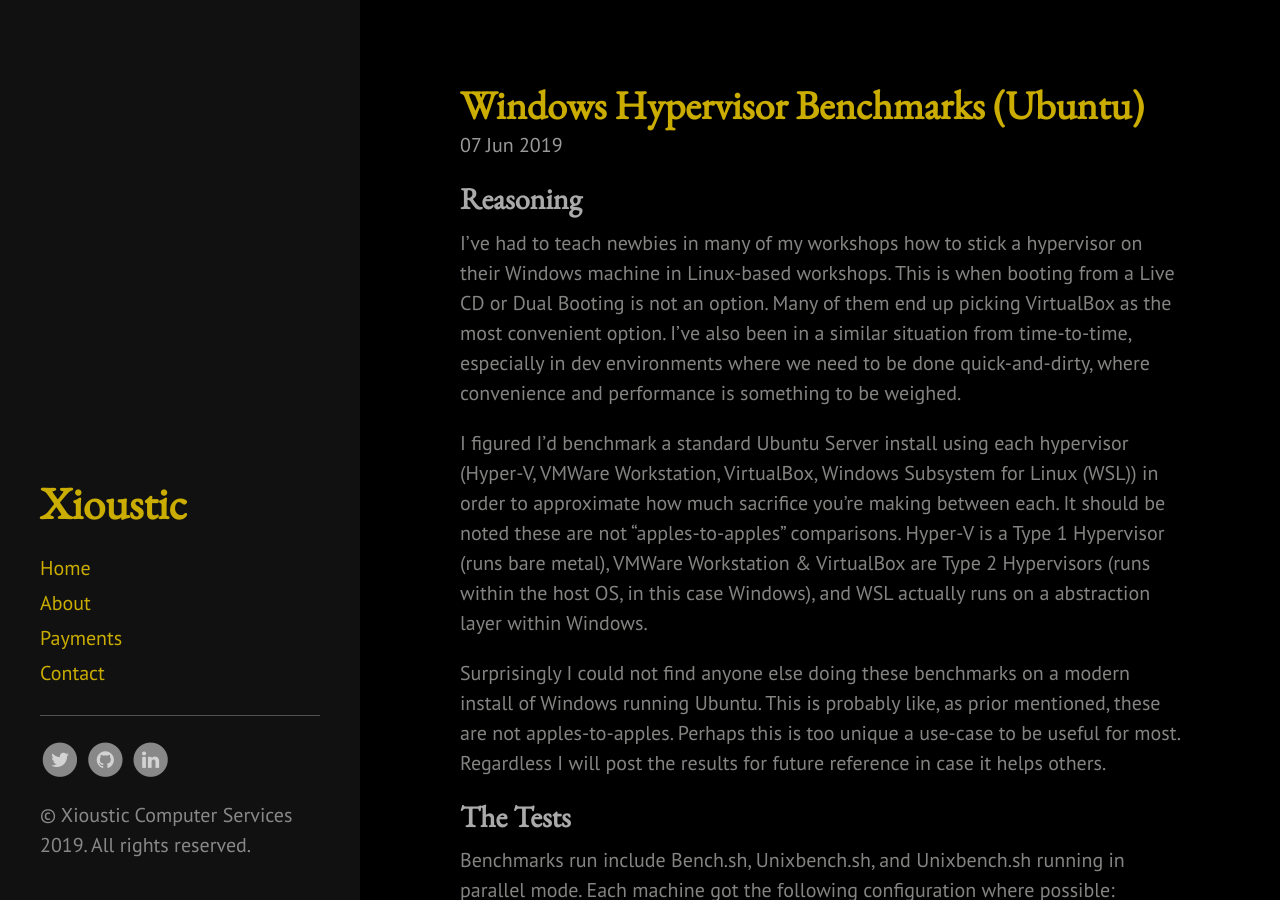
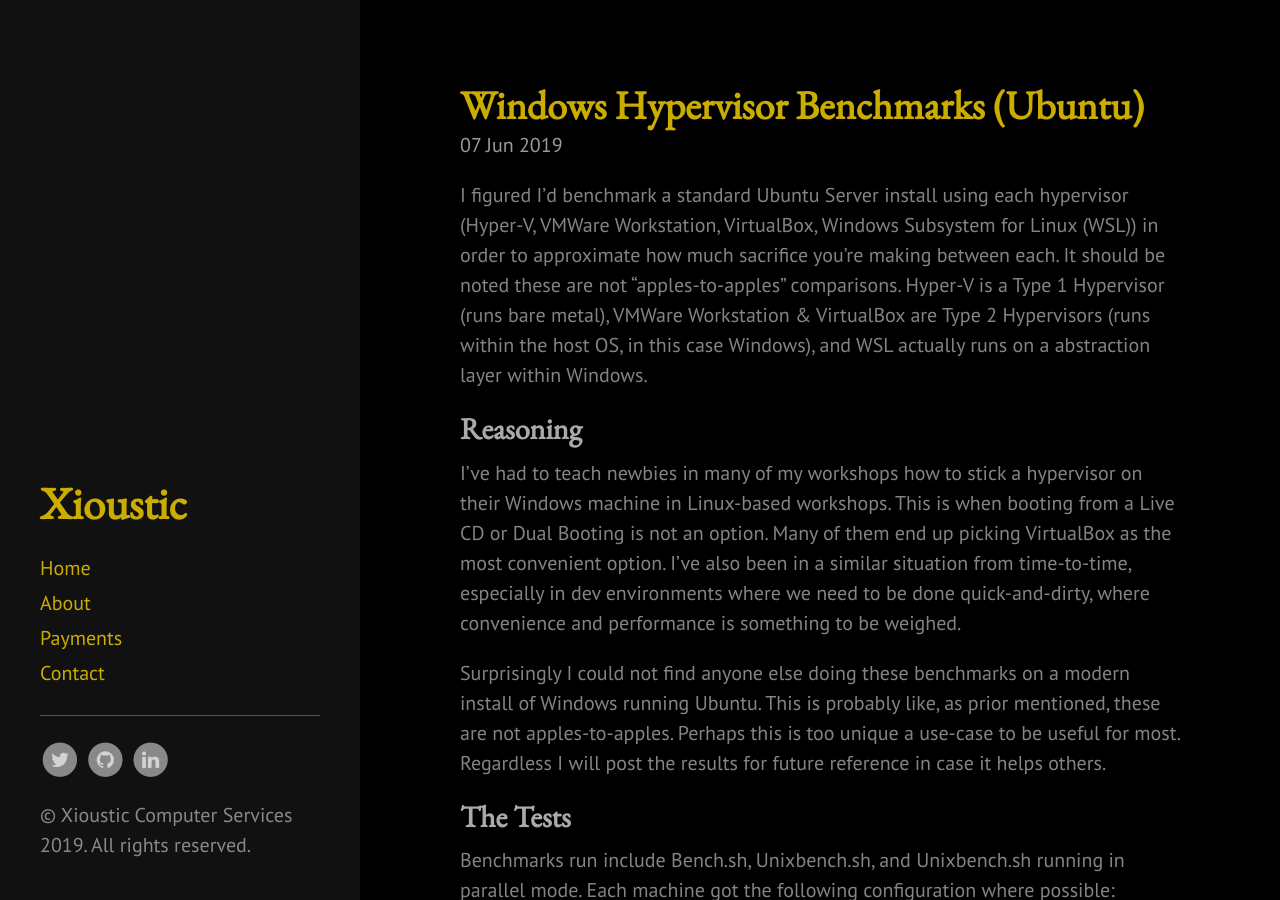
Before and after one commit to Xioustic/xioustic.github.io, a Jekyll site: the page built from _posts/2019-06-07-windows-hypervisors-benchmarks.md, in a window 1280 px wide and 900 px high. Built offline with Jekyll 4.4.1, drawn with Linux system fonts in a browser that asks for light colours; nearby versions of some CDN libraries; comment, search, counter and statistics services are not loaded.

```diff
--- a/_posts/2019-06-07-windows-hypervisors-benchmarks.md
+++ b/_posts/2019-06-07-windows-hypervisors-benchmarks.md
@@ -11,10 +11,10 @@ tags:
  - windows subsystem for linux
  - virtualbox
 ---
+I figured I'd benchmark a standard Ubuntu Server install using each hypervisor (Hyper-V, VMWare Workstation, VirtualBox, Windows Subsystem for Linux (WSL)) in order to approximate how much sacrifice you're making between each. It should be noted these are not "apples-to-apples" comparisons. Hyper-V is a Type 1 Hypervisor (runs bare metal), VMWare Workstation & VirtualBox are Type 2 Hypervisors (runs within the host OS, in this case Windows), and WSL actually runs on a abstraction layer within Windows.
+
 ## Reasoning
 I've had to teach newbies in many of my workshops how to stick a hypervisor on their Windows machine in Linux-based workshops. This is when booting from a Live CD or Dual Booting is not an option. Many of them end up picking VirtualBox as the most convenient option. I've also been in a similar situation from time-to-time, especially in dev environments where we need to be done quick-and-dirty, where convenience and performance is something to be weighed.
-
-I figured I'd benchmark a standard Ubuntu Server install using each hypervisor (Hyper-V, VMWare Workstation, VirtualBox, Windows Subsystem for Linux (WSL)) in order to approximate how much sacrifice you're making between each. It should be noted these are not "apples-to-apples" comparisons. Hyper-V is a Type 1 Hypervisor (runs bare metal), VMWare Workstation & VirtualBox are Type 2 Hypervisors (runs within the host OS, in this case Windows), and WSL actually runs on a abstraction layer within Windows.
 
 Surprisingly I could not find anyone else doing these benchmarks on a modern install of Windows running Ubuntu. This is probably like, as prior mentioned, these are not apples-to-apples. Perhaps this is too unique a use-case to be useful for most. Regardless I will post the results for future reference in case it helps others.
 
```
